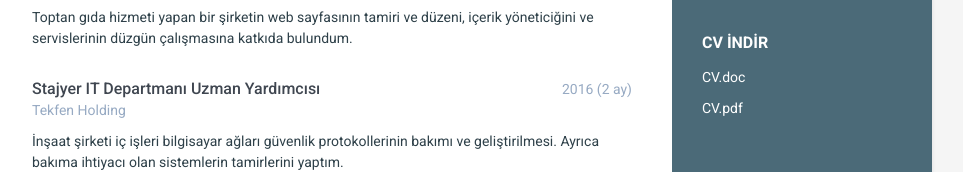
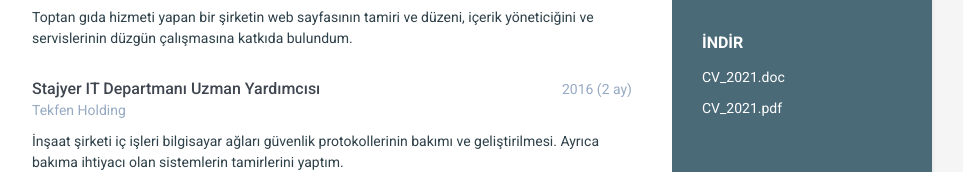
Before and after one commit to alperenkaptan/alperenkaptan.github.io, a plain HTML site: page index.html in a window 1280 px wide. Shown: the part 1061-1233 px from the top of the page, without its empty margins (188-1151 px from the left). Drawn offline with Linux system fonts and the light colour scheme.

Commit message:
Update index.html

```diff
--- a/index.html
+++ b/index.html
@@ -87,10 +87,10 @@
                 </ul>
             </div>
 		<div class="interests-container container-block">
-                <h2 class="container-block-title">CV İndir</h2>
+                <h2 class="container-block-title">İndir</h2>
                 <ul class="list-unstyled interests-list">
-                    <li>CV.doc </li><a href="/assets/Alperen Kaptan CV2021.docx" dowbload>
-                    <li>CV.pdf </li><a href="/assets/Alperen Kaptan CV2021.pdf" download>
+                    <li>CV_2021.doc </li><a href="/assets/Alperen Kaptan CV2021.docx" dowbload>
+                    <li>CV_2021.pdf </li><a href="/assets/Alperen Kaptan CV2021.pdf" download>
                 </ul>
             </div>
         </div>
```
